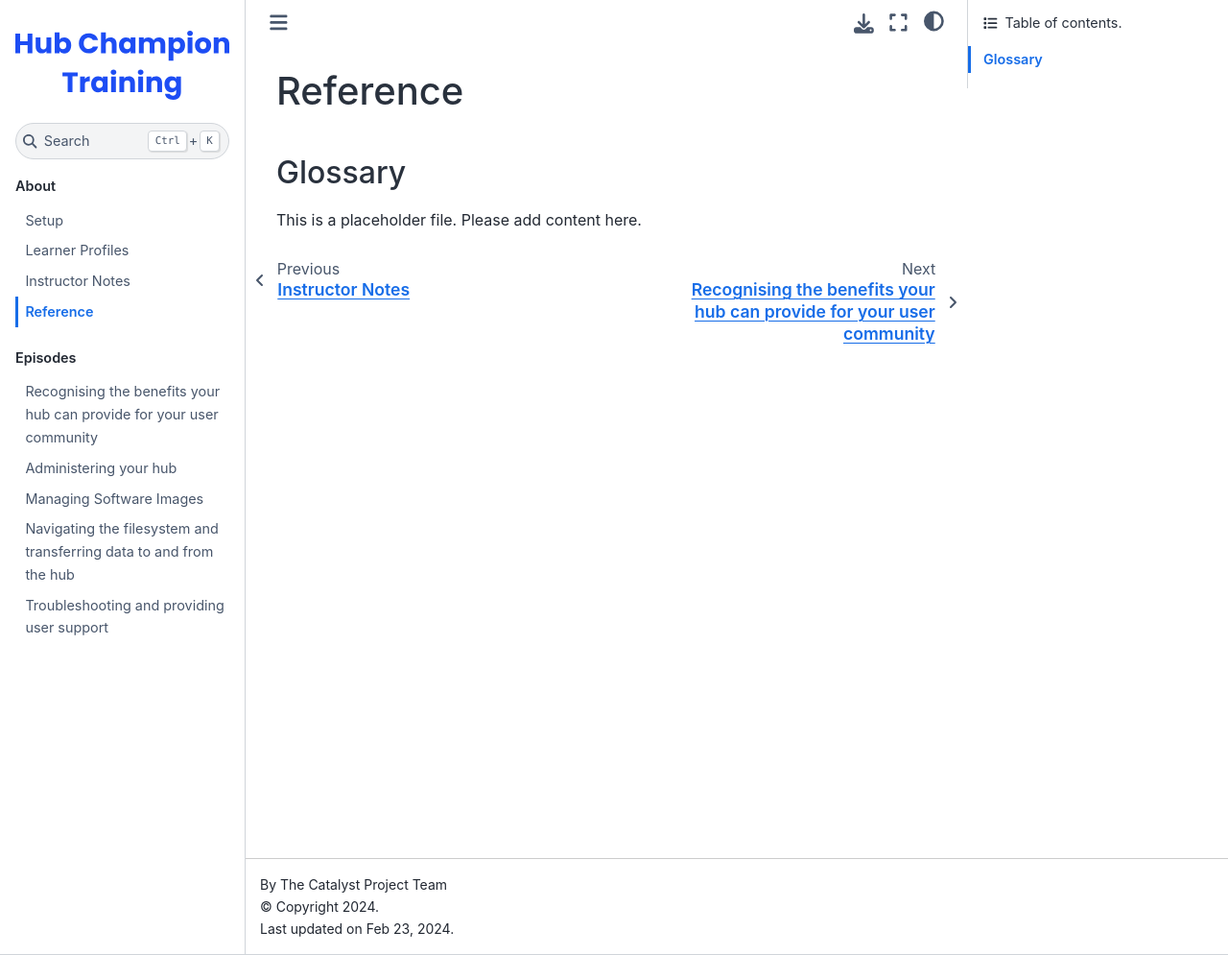
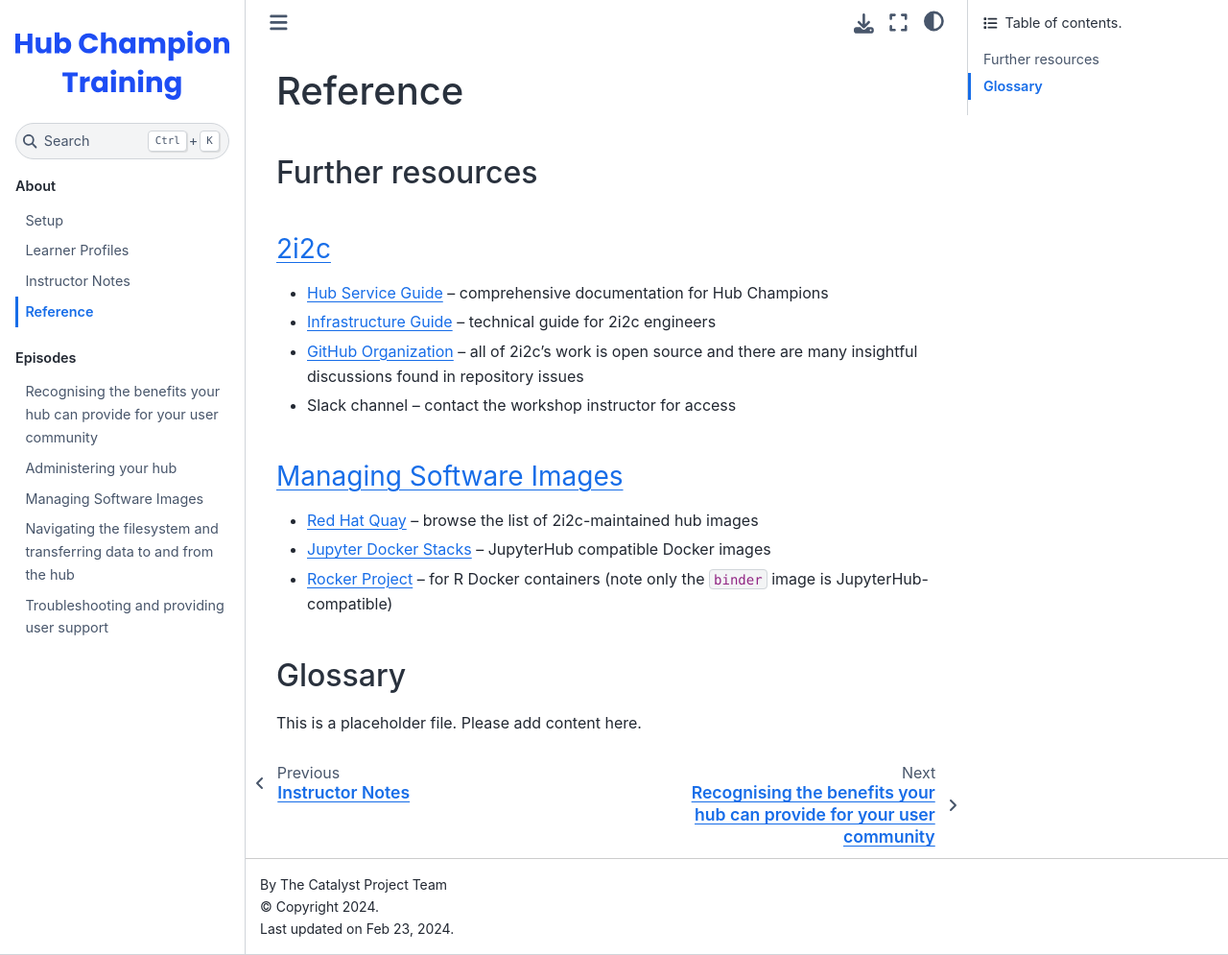
Before and after one commit to czi-catalystproject/hub-champion-training, a Jupyter Book: the page built from learners/reference.md, in a window 1280 px wide and 995 px high. Shown: the whole window at 96% size. Built offline with Jupyter Book 1.0.4 settings and Sphinx 7.4.7 and the Sphinx Book theme 1.1.4, drawn with Linux system fonts in a browser that asks for light colours; nearby versions of some CDN libraries.

Commit message:
Add links to further resources

```diff
--- a/learners/reference.md
+++ b/learners/reference.md
@@ -1,4 +1,19 @@
 # Reference
+
+## Further resources
+
+### [2i2c](https://2i2c.org/)
+
+- [Hub Service Guide](https://docs.2i2c.org/) – comprehensive documentation for Hub Champions
+- [Infrastructure Guide](https://infrastructure.2i2c.org/) – technical guide for 2i2c engineers
+- [GitHub Organization](https://github.com/2i2c-org) – all of 2i2c's work is open source and there are many insightful discussions found in repository issues
+- Slack channel – contact the workshop instructor for access
+
+### [](episode-images)
+
+- [Red Hat Quay](https://quay.io/organization/2i2c) – browse the list of 2i2c-maintained hub images
+- [Jupyter Docker Stacks](https://jupyter-docker-stacks.readthedocs.io/en/latest/using/selecting.html) – JupyterHub compatible Docker images
+- [Rocker Project](https://rocker-project.org/images/) – for R Docker containers (note only the `binder` image is JupyterHub-compatible)
 
 ## Glossary
 
```
